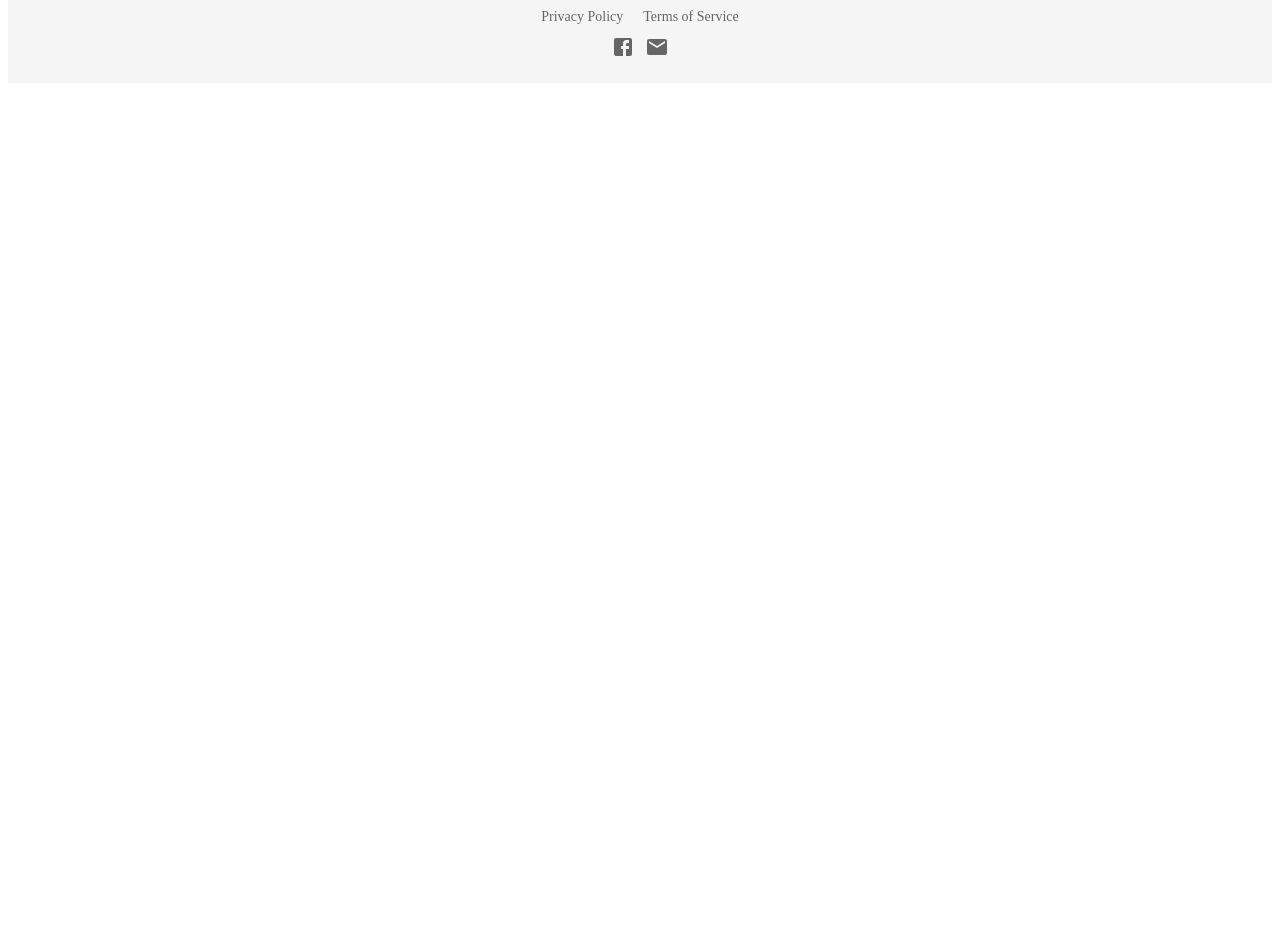
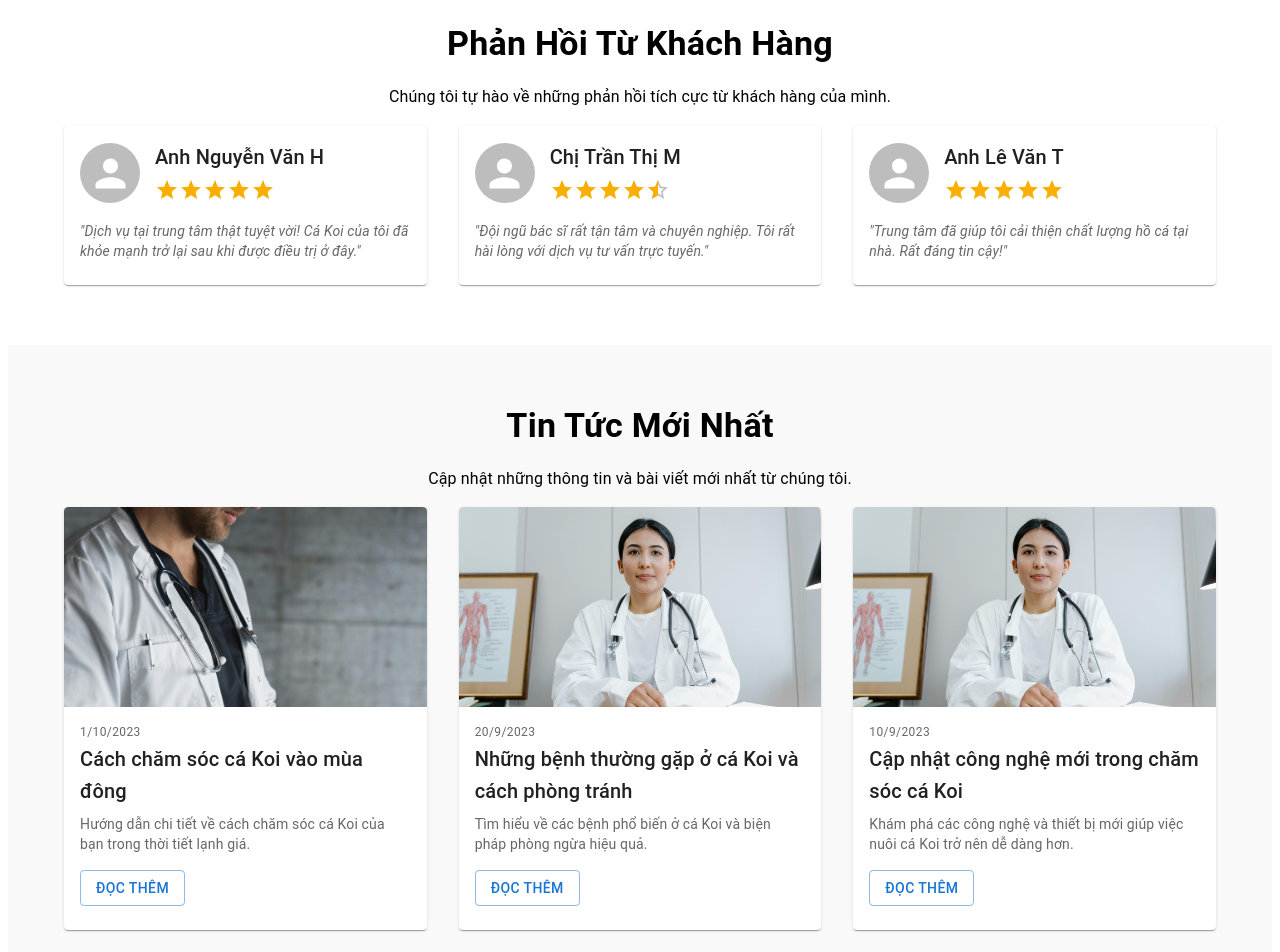
Before and after one commit to JonnyTran411/Koi-Veterinary-Service-Center, a React (Create React App) app in the folder kvsc-fe-app/: page / in a window 1280 px wide. Shown: the part 2780-3732 px from the top of the page. Before the commit the page ends 2871 px from the top, so only its background shows below. Built offline with nearby package versions, Linux system fonts and the light colour scheme.

Commit message:
add testimonials and news enhanced

```diff
--- /dev/null
+++ b/kvsc-fe-app/src/components/home/news/News.jsx
@@ -0,0 +1,94 @@
+import {
+  Button,
+  Card,
+  CardContent,
+  CardMedia,
+  Container,
+  Grid,
+  Typography,
+} from "@mui/material";
+import React from "react";
+import { Link } from "react-router-dom";
+import "./News.scss";
+
+// Import hình ảnh cho các bài viết
+import newsImage1 from "../../../assets/home/veterian1.jpg";
+import newsImage2 from "../../../assets/home/veterian2.jpg";
+import newsImage3 from "../../../assets/home/veterian3.jpg";
+
+const newsArticles = [
+  {
+    title: "Cách chăm sóc cá Koi vào mùa đông",
+    summary:
+      "Hướng dẫn chi tiết về cách chăm sóc cá Koi của bạn trong thời tiết lạnh giá.",
+    image: newsImage1,
+    date: "2023-10-01",
+    link: "/news/cach-cham-soc-ca-koi-vao-mua-dong",
+  },
+  {
+    title: "Những bệnh thường gặp ở cá Koi và cách phòng tránh",
+    summary:
+      "Tìm hiểu về các bệnh phổ biến ở cá Koi và biện pháp phòng ngừa hiệu quả.",
+    image: newsImage2,
+    date: "2023-09-20",
+    link: "/news/nhung-benh-thuong-gap-o-ca-koi",
+  },
+  {
+    title: "Cập nhật công nghệ mới trong chăm sóc cá Koi",
+    summary:
+      "Khám phá các công nghệ và thiết bị mới giúp việc nuôi cá Koi trở nên dễ dàng hơn.",
+    image: newsImage3,
+    date: "2023-09-10",
+    link: "/news/cong-nghe-moi-trong-cham-soc-ca-koi",
+  },
+];
+
+const News = () => {
+  return (
+    <section className="latest-news">
+      <Container>
+        <Typography variant="h4" component="h2" gutterBottom align="center">
+          Tin Tức Mới Nhất
+        </Typography>
+        <Typography variant="body1" paragraph align="center">
+          Cập nhật những thông tin và bài viết mới nhất từ chúng tôi.
+        </Typography>
+        <Grid container spacing={4}>
+          {newsArticles.map((article, index) => (
+            <Grid item xs={12} md={4} key={index}>
+              <Card className="news-card">
+                <CardMedia
+                  component="img"
+                  alt={article.title}
+                  height="200"
+                  image={article.image}
+                />
+                <CardContent>
+                  <Typography variant="caption" color="text.secondary">
+                    {new Date(article.date).toLocaleDateString("vi-VN")}
+                  </Typography>
+                  <Typography variant="h6" component="div" gutterBottom>
+                    {article.title}
+                  </Typography>
+                  <Typography variant="body2" color="text.secondary" paragraph>
+                    {article.summary}
+                  </Typography>
+                  <Button
+                    variant="outlined"
+                    color="primary"
+                    component={Link}
+                    to={article.link}
+                  >
+                    Đọc Thêm
+                  </Button>
+                </CardContent>
+              </Card>
+            </Grid>
+          ))}
+        </Grid>
+      </Container>
+    </section>
+  );
+};
+
+export default News;
--- /dev/null
+++ b/kvsc-fe-app/src/components/home/news/News.scss
@@ -0,0 +1,40 @@
+.latest-news {
+  padding: 60px 0;
+  background-color: #f9f9f9;
+
+  h2 {
+    font-weight: bold;
+    margin-bottom: 20px;
+  }
+
+  .news-card {
+    height: 100%;
+    display: flex;
+    flex-direction: column;
+
+    .MuiCardContent-root {
+      flex-grow: 1;
+      display: flex;
+      flex-direction: column;
+
+      h6 {
+        font-weight: bold;
+        margin-bottom: 10px;
+      }
+
+      p {
+        flex-grow: 1;
+      }
+
+      .MuiButton-outlinedPrimary {
+        align-self: flex-start;
+        margin-top: auto;
+      }
+    }
+
+    .MuiCardMedia-root {
+      border-top-left-radius: 4px;
+      border-top-right-radius: 4px;
+    }
+  }
+}
--- /dev/null
+++ b/kvsc-fe-app/src/components/home/testimonials/Testimonials.jsx
@@ -0,0 +1,84 @@
+import {
+  Avatar,
+  Card,
+  CardContent,
+  Container,
+  Grid,
+  Rating,
+  Typography,
+} from "@mui/material";
+import React from "react";
+import "./Testimonials.scss";
+
+import veterian1 from "../../../assets/home/veterian1.jpg";
+import veterian2 from "../../../assets/home/veterian2.jpg";
+import veterian3 from "../../../assets/home/veterian3.jpg";
+
+const testimonials = [
+  {
+    name: "Anh Nguyễn Văn H",
+    feedback:
+      "Dịch vụ tại trung tâm thật tuyệt vời! Cá Koi của tôi đã khỏe mạnh trở lại sau khi được điều trị ở đây.",
+    image: veterian1,
+    rating: 5,
+  },
+  {
+    name: "Chị Trần Thị M",
+    feedback:
+      "Đội ngũ bác sĩ rất tận tâm và chuyên nghiệp. Tôi rất hài lòng với dịch vụ tư vấn trực tuyến.",
+    image: veterian2,
+    rating: 4.5,
+  },
+  {
+    name: "Anh Lê Văn T",
+    feedback:
+      "Trung tâm đã giúp tôi cải thiện chất lượng hồ cá tại nhà. Rất đáng tin cậy!",
+    image: veterian3,
+    rating: 5,
+  },
+];
+
+const Testimonials = () => {
+  return (
+    <section className="testimonials">
+      <Container>
+        <Typography variant="h4" component="h2" gutterBottom align="center">
+          Phản Hồi Từ Khách Hàng
+        </Typography>
+        <Typography variant="body1" paragraph align="center">
+          Chúng tôi tự hào về những phản hồi tích cực từ khách hàng của mình.
+        </Typography>
+        <Grid container spacing={4}>
+          {testimonials.map((testimonial, index) => (
+            <Grid item xs={12} md={4} key={index}>
+              <Card className="testimonial-card">
+                <CardContent>
+                  <div className="testimonial-header">
+                    <Avatar
+                      alt={testimonial.name}
+                      src={testimonial.image.default}
+                      className="testimonial-avatar"
+                    />
+                    <div>
+                      <Typography variant="h6">{testimonial.name}</Typography>
+                      <Rating
+                        value={testimonial.rating}
+                        precision={0.5}
+                        readOnly
+                      />
+                    </div>
+                  </div>
+                  <Typography variant="body2" color="text.secondary">
+                    "{testimonial.feedback}"
+                  </Typography>
+                </CardContent>
+              </Card>
+            </Grid>
+          ))}
+        </Grid>
+      </Container>
+    </section>
+  );
+};
+
+export default Testimonials;
--- /dev/null
+++ b/kvsc-fe-app/src/components/home/testimonials/Testimonials.scss
@@ -0,0 +1,40 @@
+.testimonials {
+  padding: 60px 0;
+  background-color: #fff;
+
+  h2 {
+    font-weight: bold;
+    margin-bottom: 20px;
+  }
+
+  .testimonial-card {
+    height: 100%;
+    display: flex;
+    flex-direction: column;
+
+    .testimonial-header {
+      display: flex;
+      align-items: center;
+      margin-bottom: 10px;
+
+      .testimonial-avatar {
+        width: 60px;
+        height: 60px;
+        margin-right: 15px;
+      }
+
+      h6 {
+        margin: 0;
+      }
+    }
+
+    .MuiRating-root {
+      margin-top: 5px;
+    }
+
+    p {
+      font-style: italic;
+      margin-top: 15px;
+    }
+  }
+}
--- a/kvsc-fe-app/src/pages/home/Homepage.jsx
+++ b/kvsc-fe-app/src/pages/home/Homepage.jsx
@@ -3,7 +3,9 @@
 import React from "react";
 import CarouselComponent from "../../components/home/carousel/Carousel";
 import IntroductionSection from "../../components/home/introduction/Introduction";
+import News from "../../components/home/news/News";
 import ServicesOverview from "../../components/home/servicesOverviews/Services";
+import Testimonials from "../../components/home/testimonials/Testimonials";
 import Veterian from "../../components/home/veterian/Veterian";
 
 const HomePage = () => {
@@ -13,6 +15,8 @@ const HomePage = () => {
       <IntroductionSection />
       <ServicesOverview />
       <Veterian />
+      <Testimonials />
+      <News />
       {/* Thêm các component khác */}
     </>
   );
```
Also changed, not shown: 1 other file (tests, documents, lock files or other folders).
